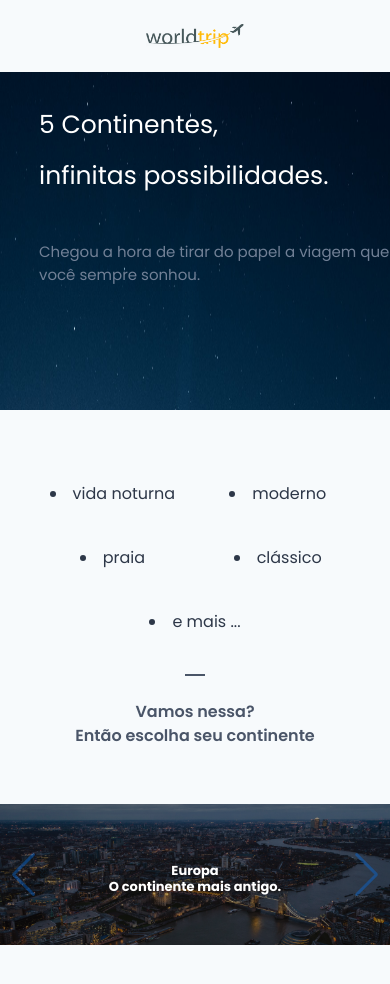
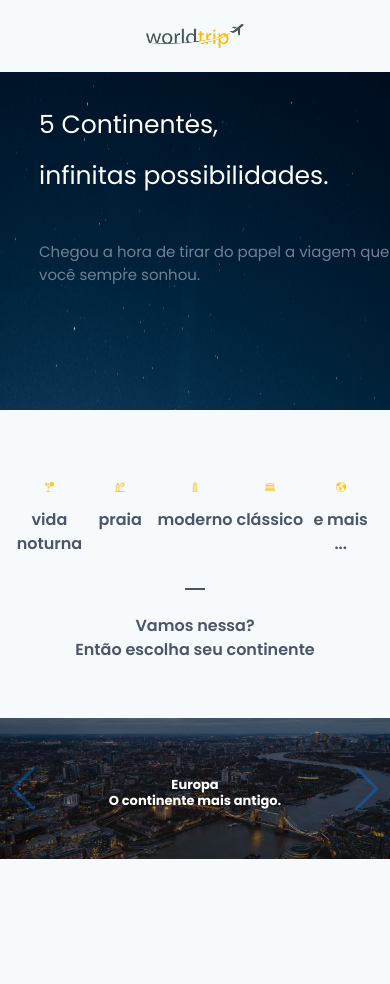
Before and after one commit to NakajimaDaniel/desafio07-ignite-chakraui, a Next.js app: page / in a window 390 px wide. After the commit the page ends 899 px from the top, so only its background shows below. Built offline with nearby package versions, Linux system fonts and the light colour scheme.

Commit message:
media query remove

```diff
--- a/src/components/TravelTypes/index.tsx
+++ b/src/components/TravelTypes/index.tsx
@@ -1,16 +1,16 @@
-import { Box, Flex, Grid, Image, Text, useMediaQuery, Wrap, ListItem } from "@chakra-ui/react";
+import { Box, Flex, Grid, Image, Text } from "@chakra-ui/react";
 import React from "react";
 
 
 export function TravelTypes() {
 
 
-  const [isLargerThan700] = useMediaQuery("(min-width: 700px)")
+
 
   return (
     <>
 
-      {isLargerThan700? (
+
           <Flex justifyContent="center" pl={['4','6', '8']} pr={['4','6', '8']} pb={['4','6', '8']} mb={['4','6', '8']}>
             <Grid templateColumns="repeat(5, 1fr)" gap={[1,3]} w="100vw">
 
@@ -41,20 +41,7 @@ export function TravelTypes() {
 
             </Grid>
           </Flex>
-      ): (
-        <>
-          <Flex flexDir="column" align="center" pb="10">
-            <Grid templateColumns="repeat(2, 1fr)" align="center" pb="10" gap="10">
-              <li>vida noturna</li>
-              <li>moderno</li>
-              <li>praia</li>
-              <li>clássico</li>
-            </Grid>
-            <li>e mais ...</li>
-          </Flex>
 
-        </>
-      )}
 
     </>
 
```
